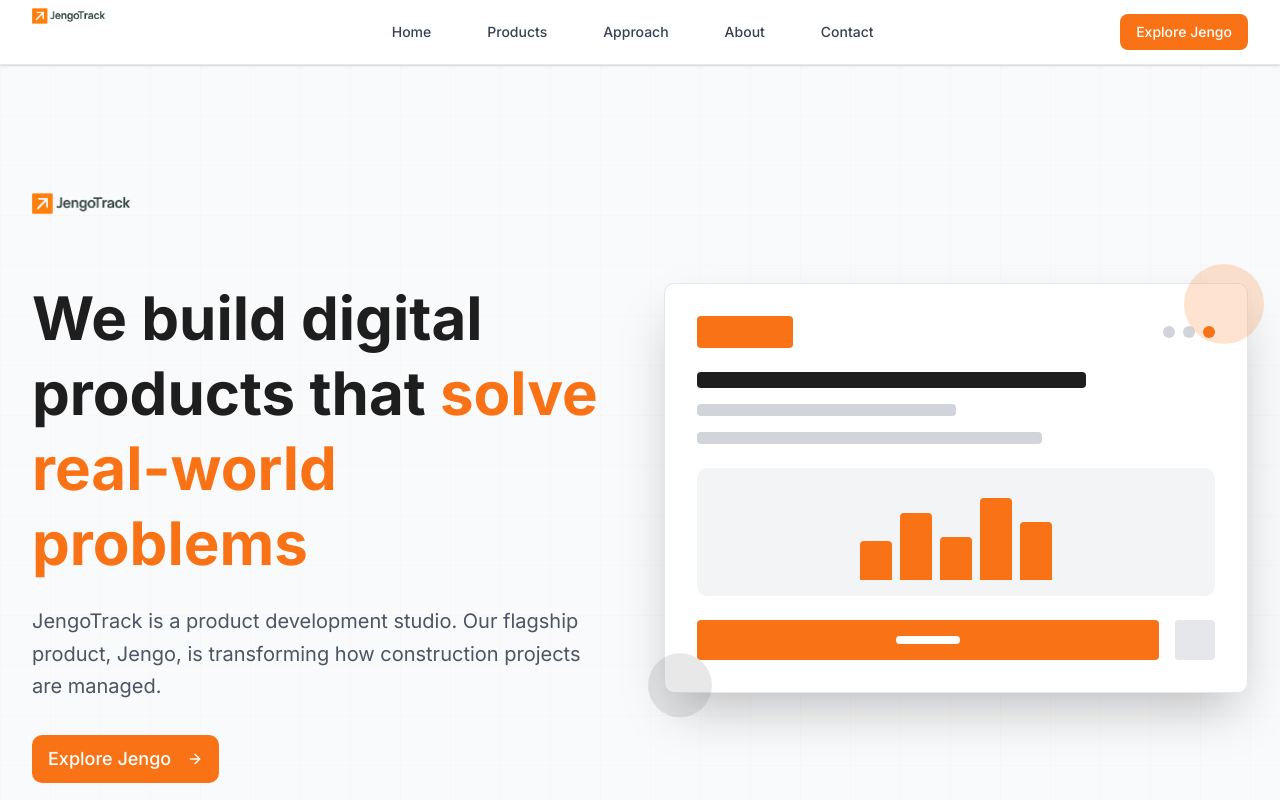
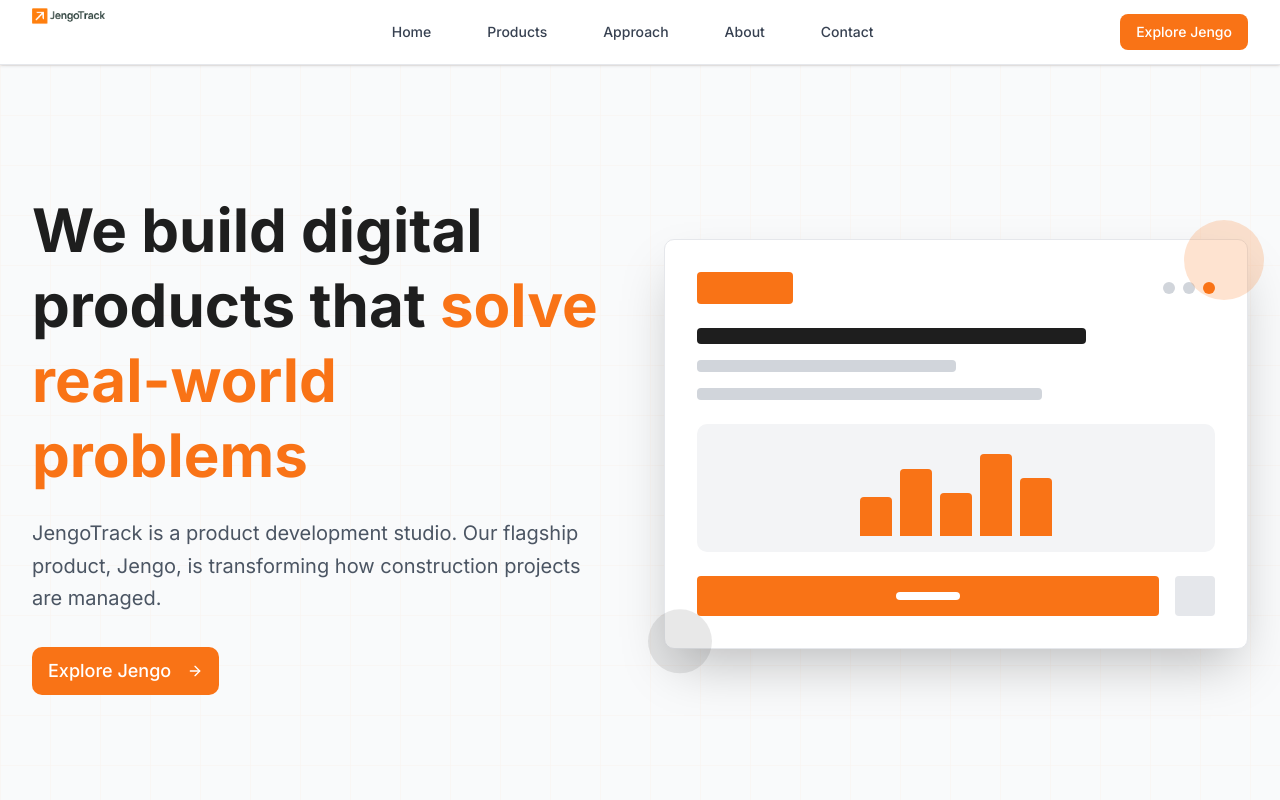
Before and after one commit to jengotrack/jengotrack, a Next.js app: page / in a window 1280 px wide. Shown: the top 800 px of the page. Built offline with nearby package versions, Linux system fonts and the light colour scheme.

Commit message:
fix: Remove redundant logo from hero section
- Removed duplicate JengoTrack logo from hero section
- Navigation logo is sufficient for branding
- Hero section now focuses on headline and content
- Cleaner, less cluttered design
- Logo only appears in navigation and footer where appropriate

```diff
--- a/src/components/hero-section.tsx
+++ b/src/components/hero-section.tsx
@@ -44,21 +44,7 @@
             transition={{ duration: 0.8 }}
           >
             <div className="space-y-6">
-              <motion.div
-                className="flex items-center mb-6"
-                initial={{ opacity: 0, y: 20 }}
-                animate={{ opacity: 1, y: 0 }}
-                transition={{ duration: 0.8, delay: 0.1 }}
-              >
-                <Image
-                  src="/jengotrack_cropped.png"
-                  alt="JengoTrack"
-                  width={189}
-                  height={124}
-                  className="h-16 w-auto object-contain"
-                  style={{ filter: 'brightness(1.2) contrast(1.3)' }}
-                />
-              </motion.div>
+
 
               <motion.h1
                 className="text-4xl sm:text-5xl lg:text-6xl font-heading font-bold text-charcoal leading-tight"
```
